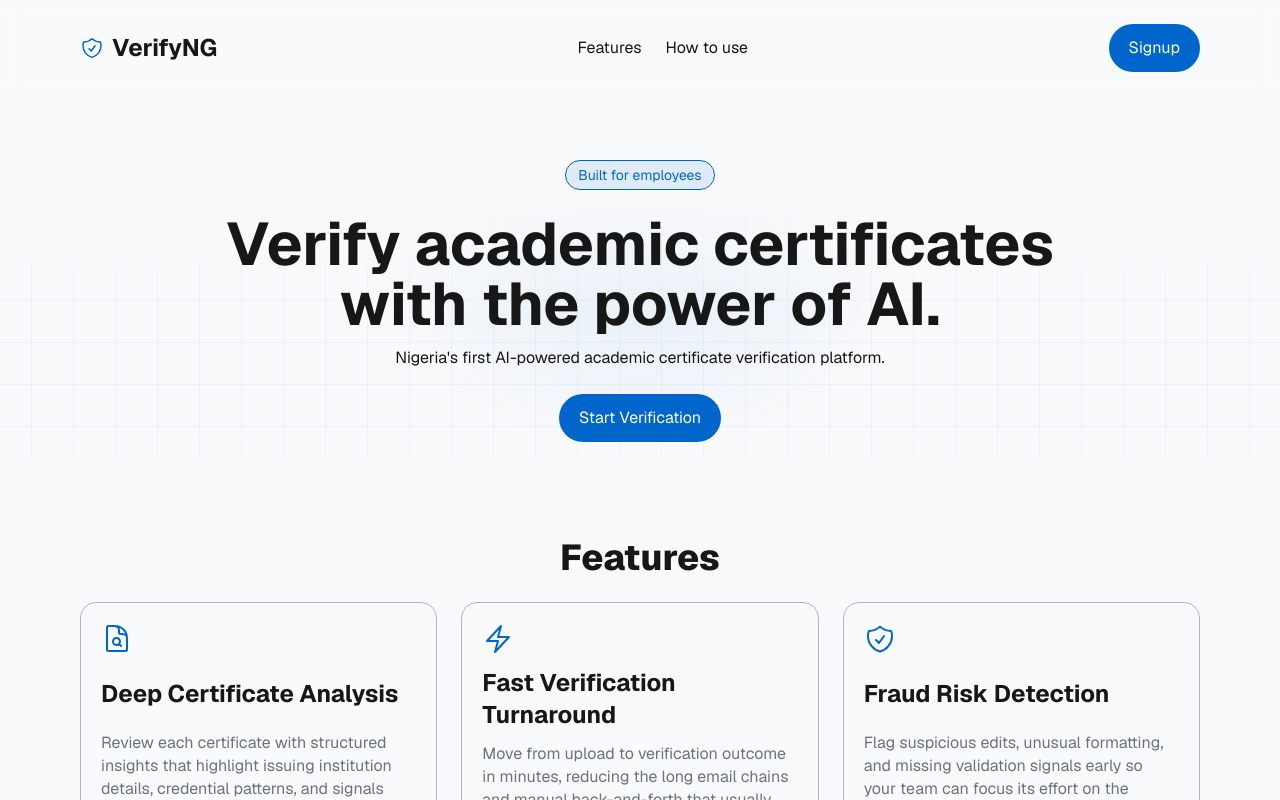
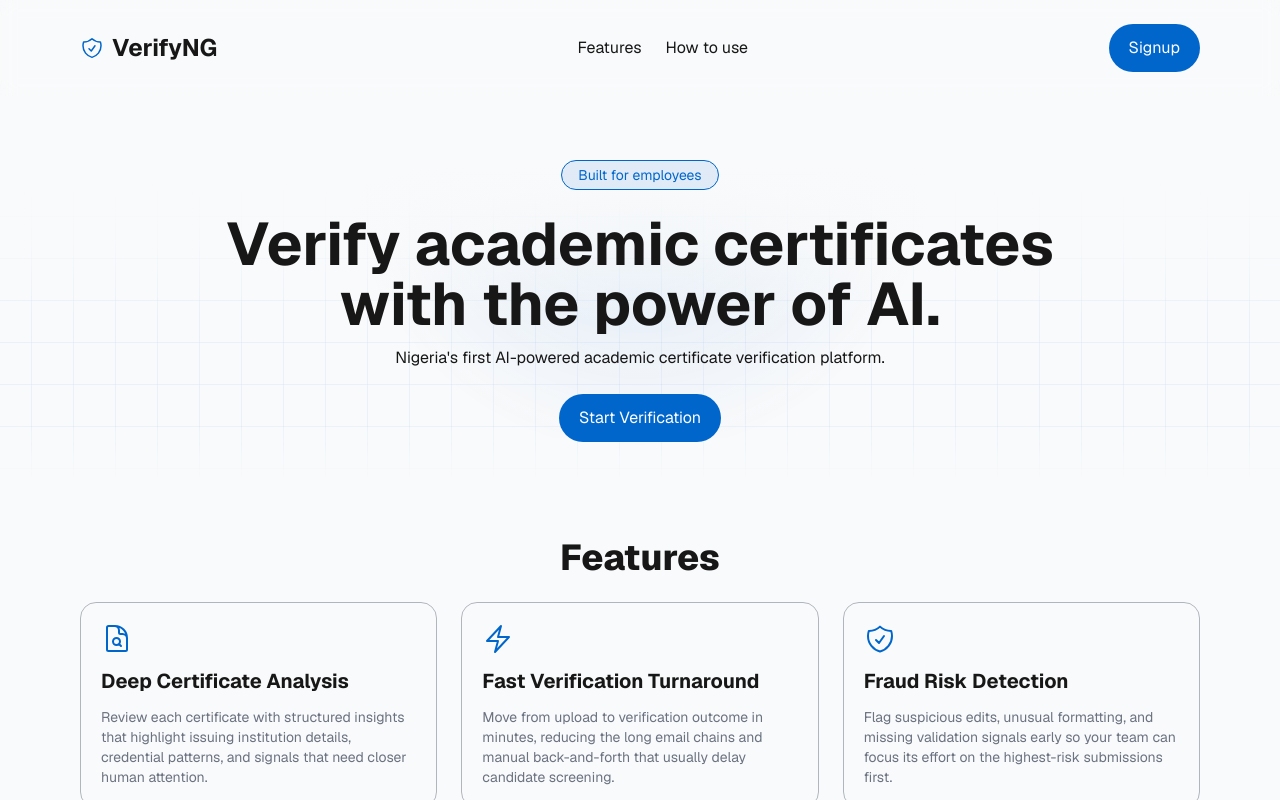
Before and after one commit to fisayo-dev/verifyng, a Next.js app in the folder web/: page / in a window 1280 px wide. Shown: the top 800 px of the page. Built offline with nearby package versions, Linux system fonts and the light colour scheme.

Commit message:
style: reduce text of features section

```diff
--- a/web/components/home/features.tsx
+++ b/web/components/home/features.tsx
@@ -12,8 +12,8 @@
               className="grid gap-3 border hover:border-gray border-gray/50 rounded-2xl p-5"
             >
               <feature.icon className="h-8 w-8 text-primary" />
-              <h2 className="text-xl md:text-2xl font-bold ">{feature.title}</h2>
-              <p className="text-sm md:text-[1rem] text-gray">
+              <h2 className="text-xl font-bold ">{feature.title}</h2>
+              <p className="text-sm  text-gray">
                 {feature.description}
               </p>
             </div>
--- a/web/components/home/hero.tsx
+++ b/web/components/home/hero.tsx
@@ -26,7 +26,7 @@
       />
       <div className="grid h-full place-items-center">
         <div className="app-container flex flex-col place-items-center gap-6 text-center">
-          <div className="w-auto rounded-full border border-primary bg-primary/10 px-3 py-1 text-sm text-primary">
+          <div className="w-auto rounded-full border border-primary bg-primary/10 px-4 py-1 text-sm text-primary">
             Built for employees
           </div>
           <div className="grid gap-3">
```
